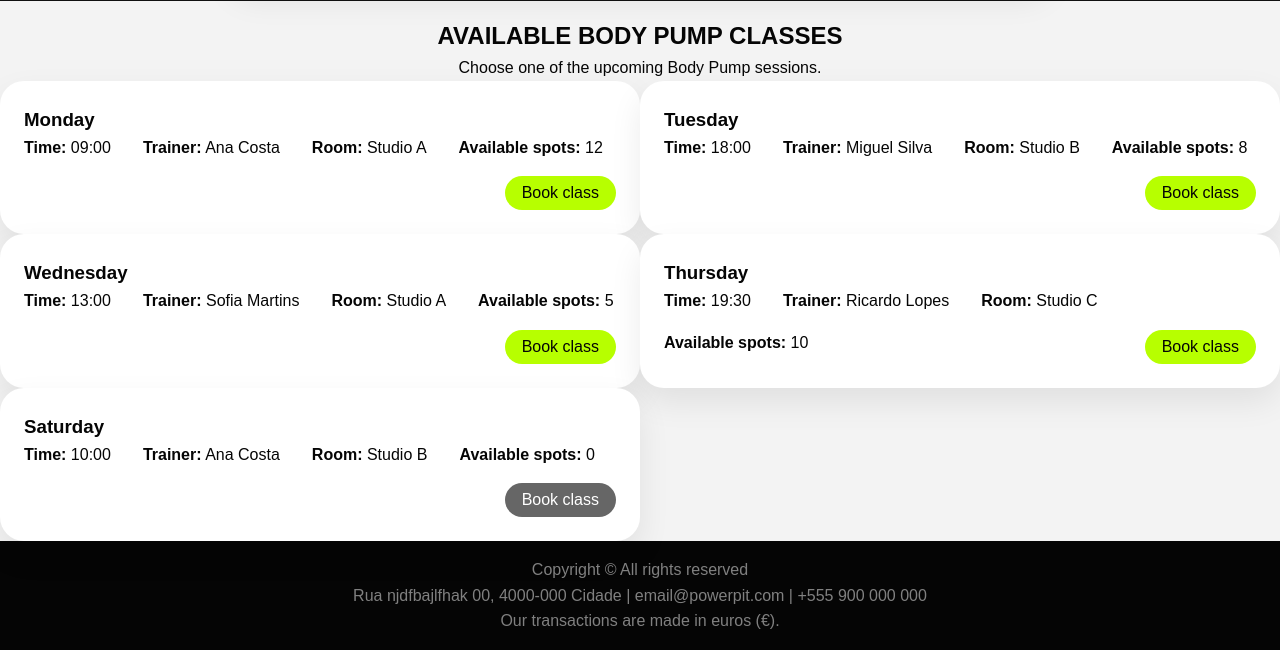
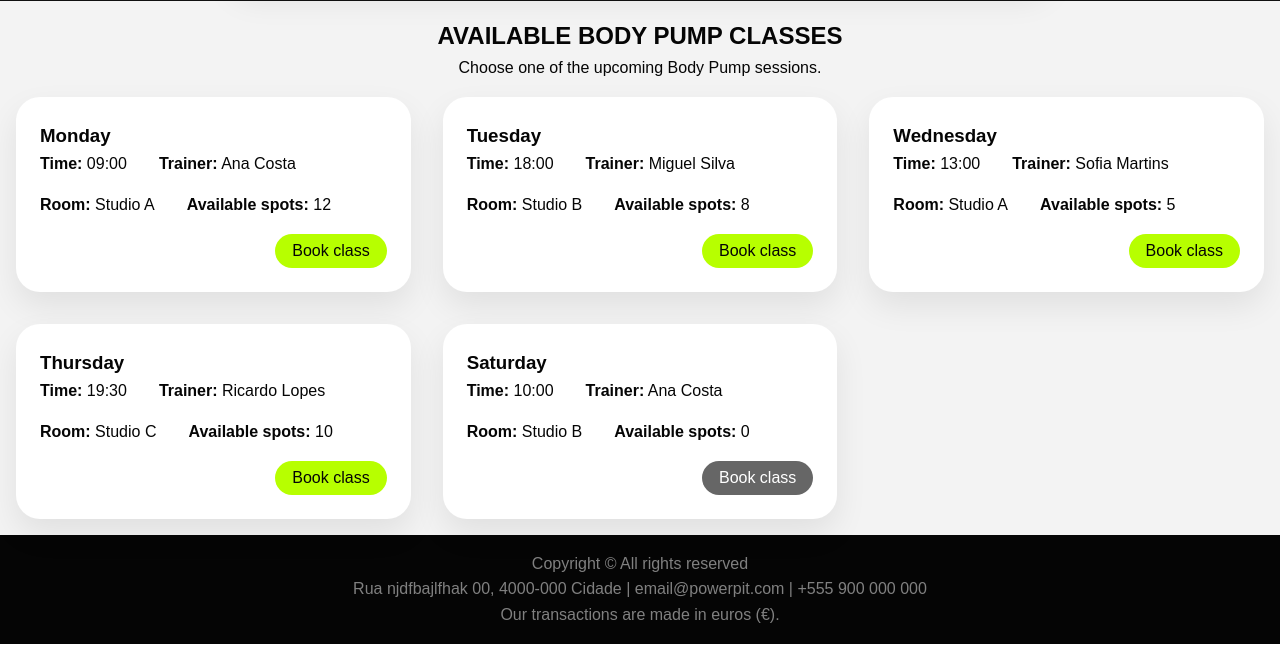
Before and after one commit to FEUP-LTW-2026/ltw-project-ltw12g02, a PHP site: page /html/schedule.html in a window 1280 px wide. Shown: the part 1661-2311 px from the top of the page. Run offline with PHP 8.4, Linux system fonts and the light colour scheme.

Commit message:
added grid sections and fixed media

```diff
--- a/html/schedule.html
+++ b/html/schedule.html
@@ -88,7 +88,7 @@
                 <p>Choose one of the upcoming Body Pump sessions.</p>
             </header>
 
-            <section class="class-row">
+            <section class="grid">
                 <article class="card">
                     <h3>Monday</h3>
                     <div class="card-wrap">
--- a/html/style.css
+++ b/html/style.css
@@ -206,7 +206,7 @@ button {
 
 .flex-row {
   display: flex;
-  padding: 1em;
+  padding: 1rem;
 }
 
 .flex-item {
@@ -249,6 +249,13 @@ button {
   background-color: var(--white);
   box-shadow: var(--shadow);
   border-radius: var(--radius);
+}
+
+.grid {
+  display: grid;
+  grid-template-columns: repeat(auto-fit, minmax(20rem, 1fr));
+  gap: 2rem;
+  padding: 1rem;
 }
 
 /* CLASS PAGE - HERO */
@@ -637,7 +644,7 @@ button {
     gap: 1rem;
   }
 
-  .left:has(img), .right:has(img) {
+  .flex-row aside {
     display: none;
   }
 }
```
